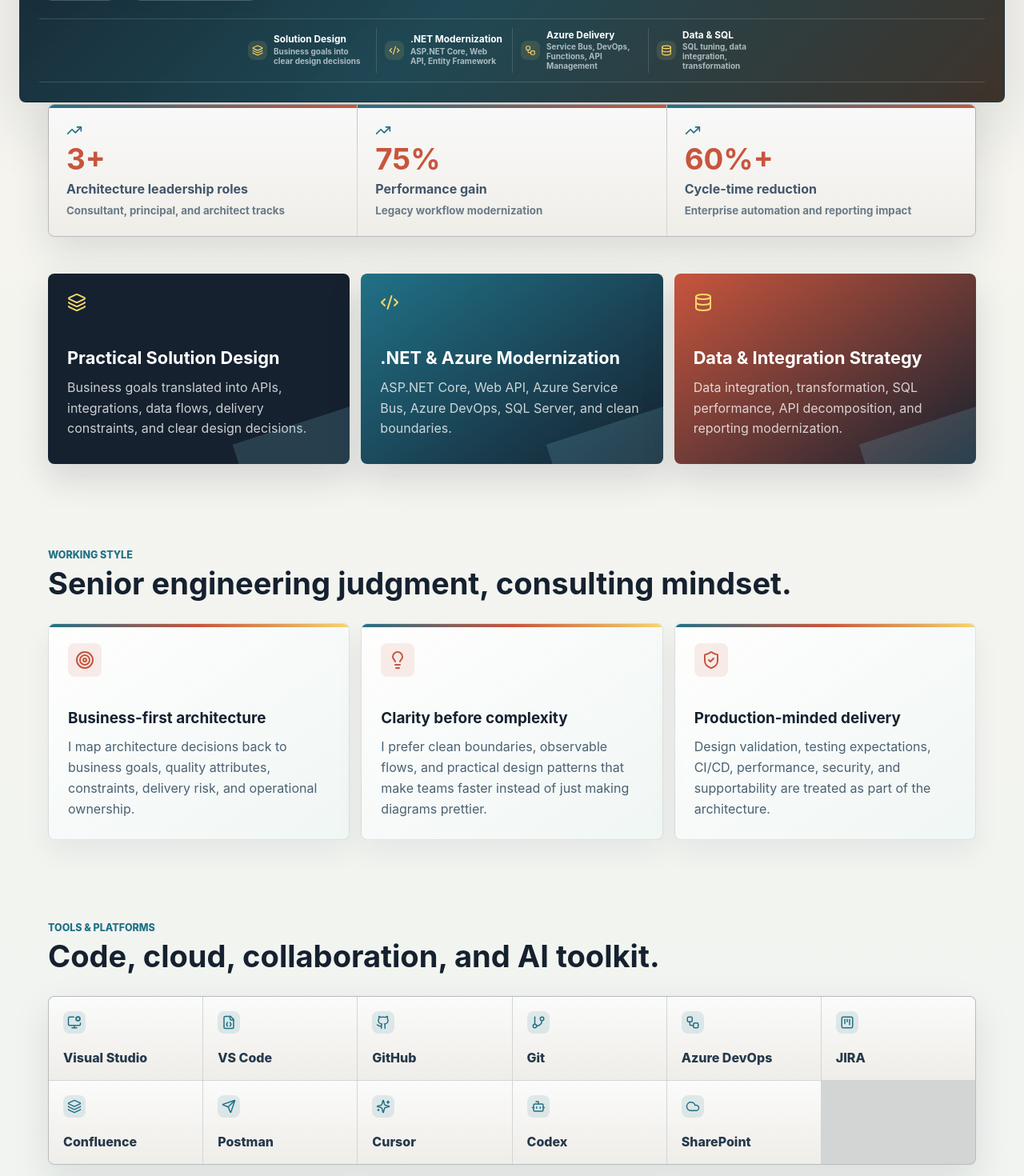
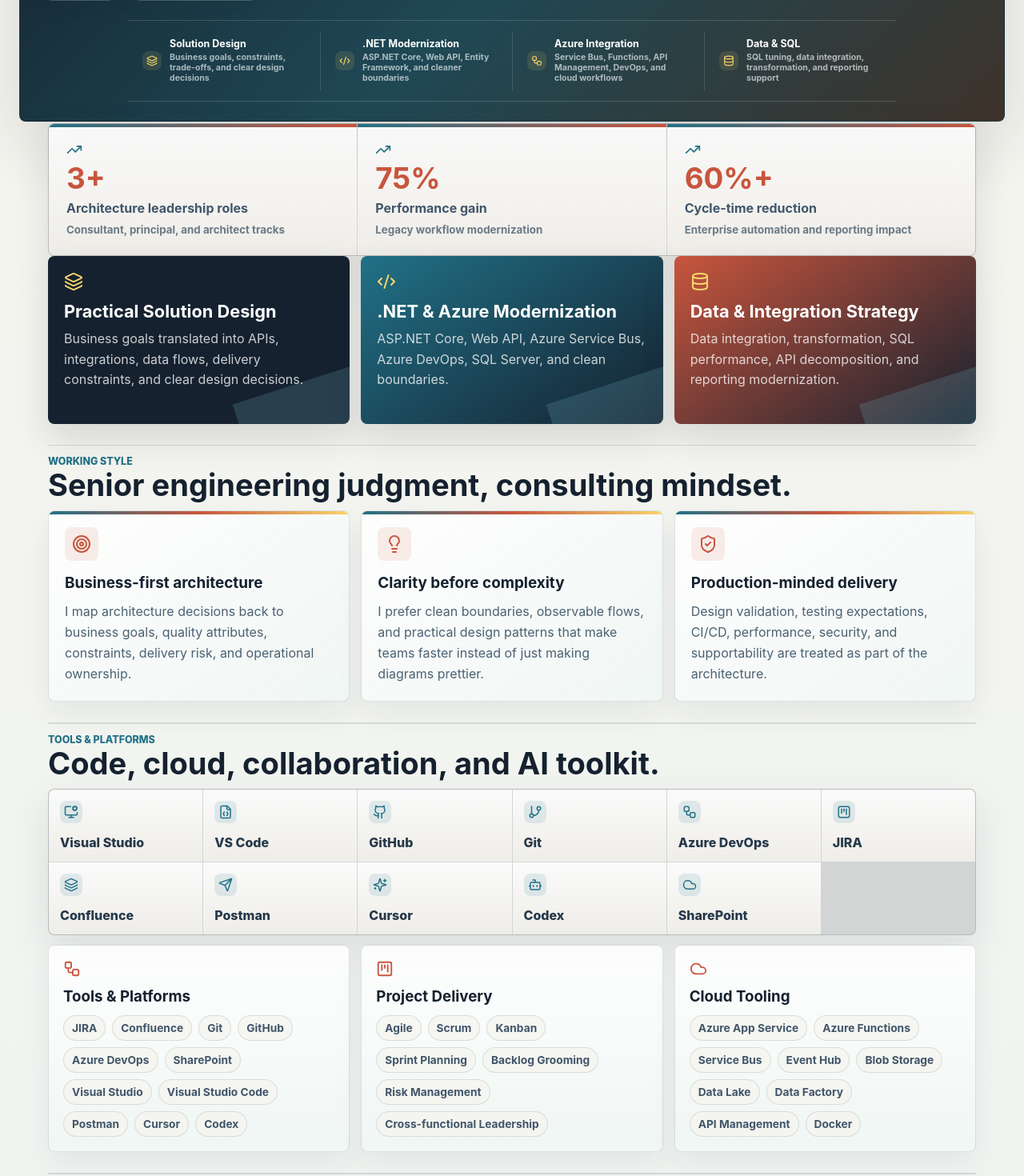
Before and after one commit to inamgcu/portfolio, a React (Vite) app: page / in a window 1280 px wide. Shown: the part 400-1870 px from the top of the page at 80% size. Built offline with nearby package versions, Linux system fonts and the light colour scheme.

Commit message:
Refine portfolio layout spacing

```diff
--- a/src/main.jsx
+++ b/src/main.jsx
@@ -174,22 +174,22 @@ const heroSignals = [
   {
     icon: Layers3,
     label: "Solution Design",
-    detail: "Business goals into clear design decisions"
+    detail: "Business goals, constraints, trade-offs, and clear design decisions"
   },
   {
     icon: Code2,
     label: ".NET Modernization",
-    detail: "ASP.NET Core, Web API, Entity Framework"
+    detail: "ASP.NET Core, Web API, Entity Framework, and cleaner boundaries"
   },
   {
     icon: Workflow,
-    label: "Azure Delivery",
-    detail: "Service Bus, DevOps, Functions, API Management"
+    label: "Azure Integration",
+    detail: "Service Bus, Functions, API Management, DevOps, and cloud workflows"
   },
   {
     icon: Database,
     label: "Data & SQL",
-    detail: "SQL tuning, data integration, transformation"
+    detail: "SQL tuning, data integration, transformation, and reporting support"
   }
 ];
 
@@ -305,7 +305,7 @@ function App() {
 
           <div className="hero__grid">
             <div className="hero__copy">
-              <span className="eyebrow">Solution architecture - .NET - Azure transformation</span>
+              <span className="eyebrow">Solution architecture - .NET - Azure Integration</span>
               <h1>{profile.name}</h1>
               <p className="role">{profile.role}</p>
               <p className="summary">{profile.summary}</p>
@@ -380,7 +380,7 @@ function App() {
         ))}
       </section>
 
-      <section className="section style-section">
+      <section className="section style-section section-lined">
         <div className="section__intro">
           <span className="section-kicker">Working Style</span>
           <h2>Senior engineering judgment, consulting mindset.</h2>
@@ -396,7 +396,7 @@ function App() {
         </div>
       </section>
 
-      <section className="section tools-section" id="tools">
+      <section className="section tools-section section-lined" id="tools">
         <div className="section__intro">
           <span className="section-kicker">Tools & Platforms</span>
           <h2>Code, cloud, collaboration, and AI toolkit.</h2>
@@ -424,7 +424,7 @@ function App() {
         </div>
       </section>
 
-      <section className="section" id="expertise">
+      <section className="section section-lined" id="expertise">
         <div className="section__intro">
           <span className="section-kicker">Core Competencies</span>
           <h2>Architecture leadership with hands-on depth.</h2>
@@ -439,7 +439,7 @@ function App() {
         </div>
       </section>
 
-      <section className="section experience-section" id="experience">
+      <section className="section experience-section section-lined" id="experience">
         <div className="experience-panel">
           <div className="section__intro sticky">
             <span className="section-kicker">Experience</span>
@@ -450,9 +450,9 @@ function App() {
             </p>
           </div>
           <div className="experience-stats" aria-label="Experience highlights">
-            <span><strong>5</strong> companies</span>
+            <span><strong>5</strong> Companies</span>
             <span><strong>10+</strong> Years</span>
-            <span><strong>3</strong> senior leadership roles</span>
+            <span><strong>3</strong> Senior Roles</span>
           </div>
         </div>
         <div className="timeline">
@@ -512,7 +512,7 @@ function App() {
         </div>
       </section>
 
-      <section className="section proof">
+      <section className="section proof section-lined">
         <article>
           <Award size={24} aria-hidden="true" />
           <h2>Recognition & Certifications</h2>
--- a/src/styles.css
+++ b/src/styles.css
@@ -335,31 +335,29 @@ h1 {
 }
 
 .hero-board {
-  width: 100%;
-  margin: 22px auto 0;
-  padding: 11px 0;
+  width: min(960px, 100%);
+  margin: 24px auto 0;
+  padding: 13px 0;
   border-top: 1px solid rgba(255, 255, 255, 0.16);
   border-bottom: 1px solid rgba(255, 255, 255, 0.16);
-  display: grid;
-  justify-items: center;
+  display: block;
 }
 
 .signal-grid {
-  width: min(700px, 100%);
+  width: 100%;
   display: grid;
-  grid-template-columns: repeat(4, minmax(0, 170px));
-  justify-content: center;
+  grid-template-columns: repeat(4, minmax(0, 1fr));
   gap: 0;
   margin: 0 auto;
 }
 
 .signal-card {
-  min-height: 56px;
-  padding: 0 10px;
+  min-height: 74px;
+  padding: 0 18px;
   display: grid;
   grid-template-columns: auto minmax(0, 1fr);
   grid-template-rows: auto auto;
-  column-gap: 8px;
+  column-gap: 10px;
   align-content: center;
   align-items: center;
 }
@@ -380,16 +378,16 @@ h1 {
 
 .signal-card strong {
   color: #ffffff;
-  font-size: 0.74rem;
-  line-height: 1.15;
-  margin-bottom: 2px;
+  font-size: 0.78rem;
+  line-height: 1.16;
+  margin-bottom: 3px;
 }
 
 .signal-card span {
   display: block;
   color: rgba(237, 245, 247, 0.68);
-  line-height: 1.18;
-  font-size: 0.62rem;
+  line-height: 1.24;
+  font-size: 0.66rem;
   font-weight: 650;
 }
 
@@ -408,6 +406,7 @@ h1 {
   border-radius: 8px;
   overflow: hidden;
   transform: translateY(-22px);
+  margin-bottom: -22px;
   box-shadow: 0 18px 48px rgba(21, 33, 47, 0.12);
 }
 
@@ -453,22 +452,22 @@ h1 {
 }
 
 .section {
-  padding: 64px 0;
+  padding: 26px 0;
 }
 
 .services {
   display: grid;
   grid-template-columns: repeat(3, 1fr);
   gap: 14px;
-  padding-top: 24px;
+  padding-top: 0;
 }
 
 .tools-section {
-  padding-top: 34px;
+  padding-top: 8px;
 }
 
 .style-section {
-  padding-top: 38px;
+  padding-top: 8px;
 }
 
 .style-grid {
@@ -479,8 +478,8 @@ h1 {
 
 .style-card {
   position: relative;
-  min-height: 226px;
-  padding: 24px;
+  min-height: 204px;
+  padding: 20px;
   border: 1px solid rgba(21, 33, 47, 0.12);
   border-radius: 8px;
   overflow: hidden;
@@ -501,7 +500,7 @@ h1 {
   width: 42px;
   height: 42px;
   padding: 9px;
-  margin-bottom: 36px;
+  margin-bottom: 12px;
   border-radius: 8px;
   color: #c8553d;
   background: rgba(200, 85, 61, 0.1);
@@ -530,7 +529,7 @@ h1 {
   display: grid;
   grid-template-columns: repeat(6, minmax(0, 1fr));
   gap: 1px;
-  margin-bottom: 16px;
+  margin-bottom: 12px;
   border: 1px solid rgba(21, 33, 47, 0.14);
   border-radius: 8px;
   overflow: hidden;
@@ -539,8 +538,8 @@ h1 {
 }
 
 .tool-highlight {
-  min-height: 104px;
-  padding: 18px;
+  min-height: 90px;
+  padding: 14px;
   display: grid;
   align-content: space-between;
   background:
@@ -571,8 +570,8 @@ h1 {
 }
 
 .tool-card {
-  min-height: 220px;
-  padding: 22px;
+  min-height: 196px;
+  padding: 18px;
   border: 1px solid rgba(21, 33, 47, 0.12);
   border-radius: 8px;
   background:
@@ -582,19 +581,19 @@ h1 {
 
 .tool-card > svg {
   color: #c8553d;
-  margin-bottom: 18px;
+  margin-bottom: 8px;
 }
 
 .tool-card h3 {
-  margin-bottom: 16px;
+  margin-bottom: 12px;
   color: #15212f;
   white-space: nowrap;
 }
 
 .service {
   position: relative;
-  min-height: 238px;
-  padding: 24px;
+  min-height: 210px;
+  padding: 20px;
   border-radius: 8px;
   overflow: hidden;
   background: #15212f;
@@ -622,11 +621,11 @@ h1 {
 
 .service svg {
   color: #f8d56b;
-  margin-bottom: 42px;
+  margin-bottom: 10px;
 }
 
 .service h2 {
-  margin-bottom: 12px;
+  margin-bottom: 9px;
   font-size: 1.36rem;
   line-height: 1.1;
   white-space: nowrap;
@@ -640,12 +639,12 @@ h1 {
 
 .section__intro {
   max-width: 100%;
-  margin-bottom: 30px;
+  margin-bottom: 12px;
 }
 
 .section__intro h2,
 .proof h2 {
-  margin: 8px 0 0;
+  margin: 2px 0 0;
   color: #15212f;
   font-size: 2.38rem;
   line-height: 1.02;
@@ -656,7 +655,7 @@ h1 {
 .section__intro p,
 .proof p {
   color: #4b6172;
-  line-height: 1.7;
+  line-height: 1.58;
   font-size: 1rem;
 }
 
@@ -720,7 +719,7 @@ h1 {
 
 .experience-panel {
   display: grid;
-  gap: 18px;
+  gap: 12px;
 }
 
 .experience-panel .section__intro h2 {
@@ -741,7 +740,7 @@ h1 {
   display: flex;
   justify-content: space-between;
   gap: 16px;
-  padding: 15px 16px;
+  padding: 12px 14px;
   color: #405569;
   background: rgba(255, 255, 255, 0.74);
   font-weight: 750;
@@ -981,7 +980,8 @@ h1 {
   transition: transform 180ms ease, border-color 180ms ease;
 }
 
-.skills-band {
+.skills-band,
+.section-lined {
   border-top: 1px solid rgba(21, 33, 47, 0.12);
   border-bottom: 1px solid rgba(21, 33, 47, 0.12);
 }
@@ -1036,20 +1036,20 @@ h1 {
 
 .proof h2 {
   font-size: 2rem;
-  margin-bottom: 12px;
+  margin: 2px 0 8px;
 }
 
 .recognition-grid {
   display: grid;
   grid-template-columns: repeat(2, minmax(0, 1fr));
   gap: 12px;
-  margin-top: 22px;
+  margin-top: 14px;
 }
 
 .recognition-card {
   position: relative;
-  min-height: 154px;
-  padding: 18px;
+  min-height: 136px;
+  padding: 15px;
   border: 1px solid rgba(200, 85, 61, 0.2);
   border-radius: 8px;
   overflow: hidden;
@@ -1071,7 +1071,7 @@ h1 {
   width: 38px;
   height: 38px;
   padding: 8px;
-  margin-bottom: 18px;
+  margin-bottom: 12px;
   border-radius: 8px;
   color: #c8553d;
   background: rgba(200, 85, 61, 0.1);
@@ -1098,13 +1098,13 @@ h1 {
   display: grid;
   grid-template-columns: repeat(2, minmax(0, 1fr));
   gap: 12px;
-  margin-top: 14px;
+  margin-top: 10px;
 }
 
 .cert-card {
   position: relative;
-  min-height: 118px;
-  padding: 16px;
+  min-height: 104px;
+  padding: 14px;
   border: 1px solid rgba(33, 113, 135, 0.2);
   border-radius: 8px;
   background:
@@ -1125,7 +1125,7 @@ h1 {
   width: 36px;
   height: 36px;
   padding: 8px;
-  margin-bottom: 16px;
+  margin-bottom: 10px;
   border-radius: 8px;
   color: #217187;
   background: rgba(33, 113, 135, 0.1);
@@ -1346,10 +1346,11 @@ h1 {
 
   .metrics {
     transform: translateY(-12px);
+    margin-bottom: -12px;
   }
 
   .section {
-    padding: 46px 0;
+    padding: 22px 0;
   }
 
   .timeline::before {
```
